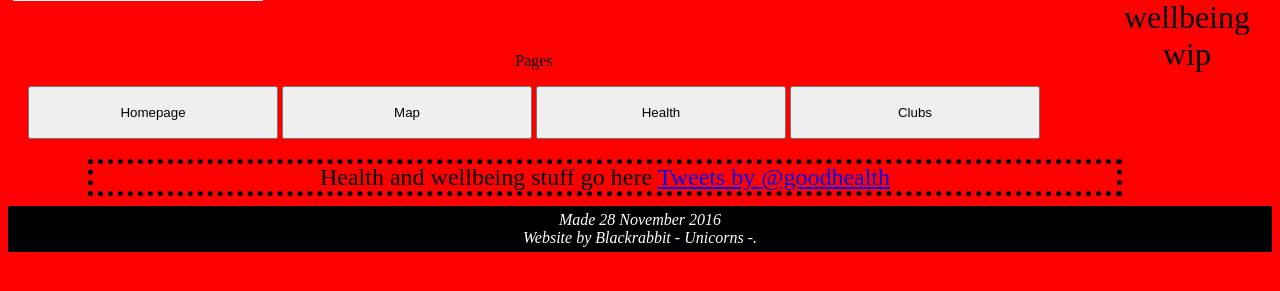
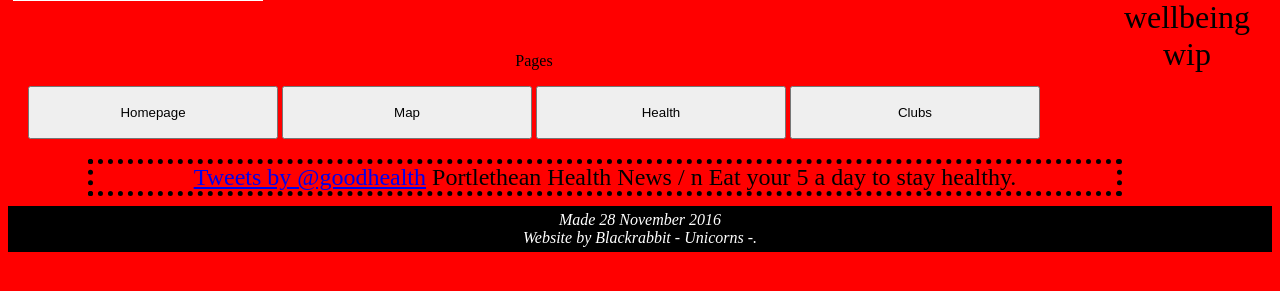
Before and after one commit to RGU-CM3028/applicationDevelopment, a PHP site: page /Health.php in a window 1280 px wide. Shown: the part 162-453 px from the top of the page. Run offline with PHP 8.4, Linux system fonts and the light colour scheme; data that the repository does not hold is empty; some libraries are stand-ins or nearby versions.

Commit message:
Update Health.php

```diff
--- a/app/Health.php
+++ b/app/Health.php
@@ -30,12 +30,11 @@
 
 		<!--Body Text-->
 		<div id="BodyText">
+			<a class="twitter-timeline" href="https://twitter.com/TwitterDev" data-width="200"  data-height="200"> Tweets by @goodhealth</a><script async src="//platform.twitter.com/widgets.js" charset="utf-8"></script>
     			<?php
         		include("dbconnect.php");
-        		echo "Health and wellbeing stuff go here";
+        		echo "Portlethean Health News / n Eat your 5 a day to stay healthy.";
      			?>
-
-			<a class="twitter-timeline" href="https://twitter.com/TwitterDev" data-width="200"  data-height="200"  float:right> Tweets by @goodhealth</a><script async src="//platform.twitter.com/widgets.js" charset="utf-8"></script>
 		</div>
 
 		<div id="footer">
```
